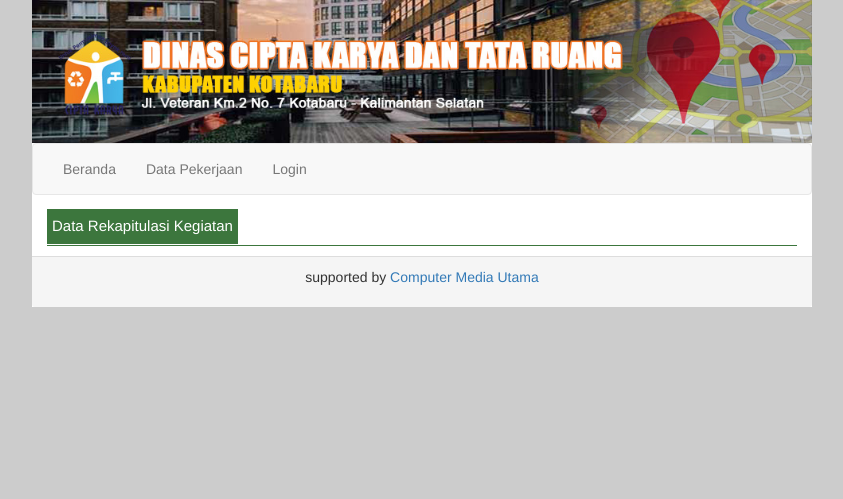
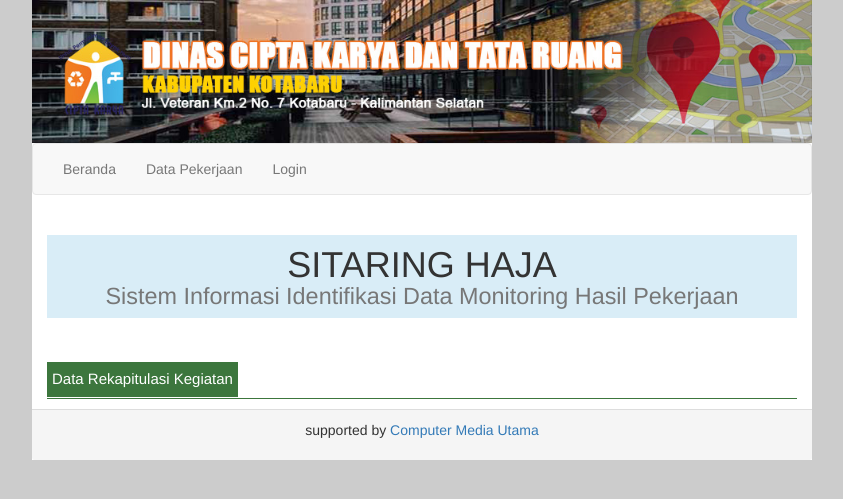
Before and after one commit to erwin98640/sitaring, a PHP site: page / in a window 1280 px wide. Shown: the top 499 px of the page, without its empty margins (218-1061 px from the left). Run offline with PHP 8.4, Linux system fonts and the light colour scheme; data that the repository does not hold is empty.

Commit message:
finish desain dashboard and add title header

```diff
--- a/modul/mod_home/home.php
+++ b/modul/mod_home/home.php
@@ -1,4 +1,6 @@
 <div class="container-fluid">
+    <h1 class="text-center bg-info" style="padding: 10px 0 10px 0">SITARING HAJA <br>
+        <small>Sistem Informasi Identifikasi Data Monitoring Hasil Pekerjaan</small></h1><br><br>
     <div class="row">
         <div class="col-lg-12">
 			<div class="judul" style="margin-bottom: 10px">
@@ -8,12 +10,15 @@
             while ($data = $query->fetch_object()) { ?>
             <div class="col-lg-3">
                 <div class="row">
-                    <div class="thumbnail" style="height: 380px">
-                        <img src="./assets/data/logo.jpeg" alt="...">
+                    <div class="thumbnail" style="height: 300px">
+                        <!-- <img src="./assets/data/logo.jpeg" alt="..."> -->
+                        <div class="bg-info" style="padding: 20px 0 20px 0">
+                            <h2 class="text-center">100 <br> <small>Kegiatan</small></h2>
+                        </div>
                         <div class="caption">
                             <h3><?php echo $data->nama_pendek_bidang ?></h3>
                             <p><?php echo $data->nama_panjang_bidang ?></p>
-                            <p><a href="#" class="btn btn-primary btn-block">View Details</a></p>
+                            <!-- <p><a href="#" class="btn btn-primary btn-block">View Details</a></p> -->
                         </div>
                     </div>
                 </div>
--- a/modul/mod_satuan/satuan.php
+++ b/modul/mod_satuan/satuan.php
@@ -35,7 +35,7 @@ default: ?>
 						<label class="">SATUAN</label>
 						<input type="text" name="satuan" class="form-control" placeholder="Nama Satuan">
 					</div>
-					<button type="submit" name="submit" class="btn btn-success pull-right">Simpan</button>
+					<button type="submit" name="submit" class="btn btn-success">Simpan</button>
 				</form>
 			</div>
 		</div>
```
Also changed, not shown: images/background bunga anggrek 2.png (added), images/background bunga anggrek 3.png (added), images/background bunga anggrek 4.png (added), images/background bunga anggrek 5.png (added), images/background bunga anggrek.png (added).
